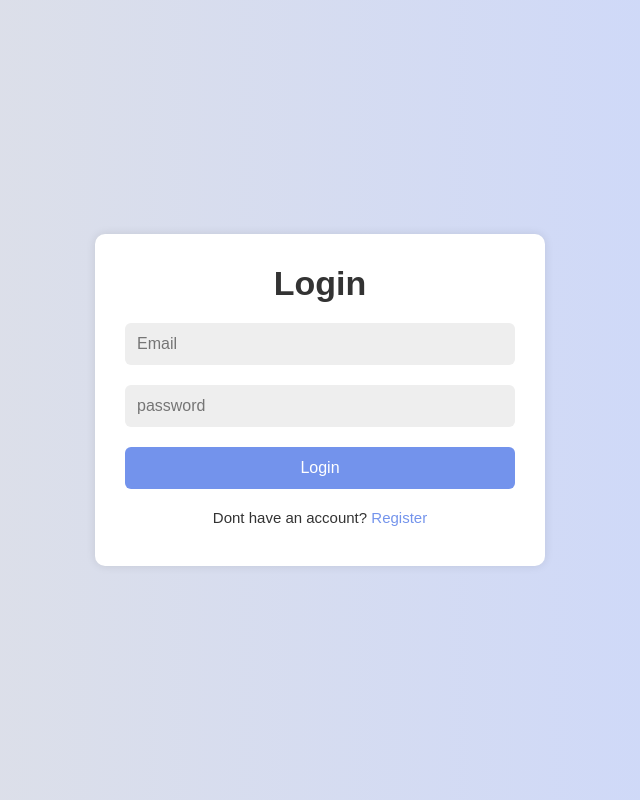
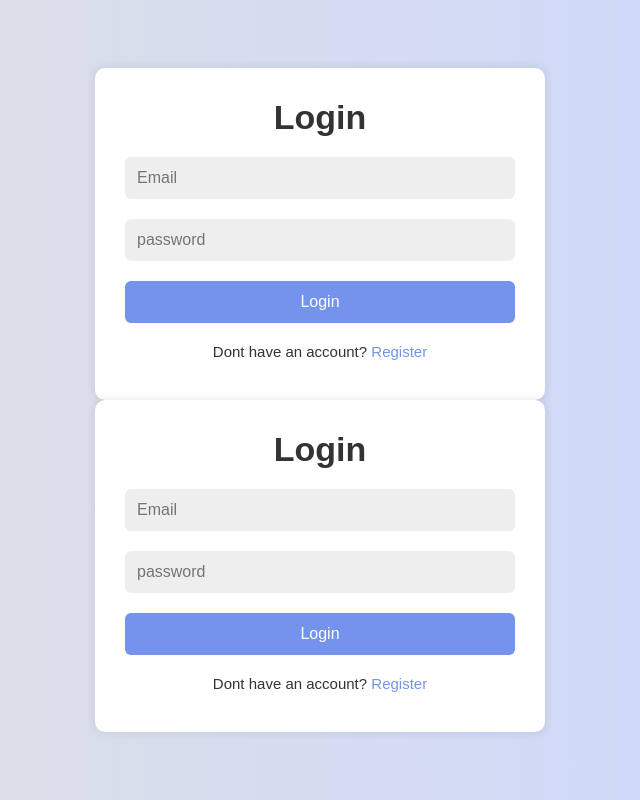
Before and after one commit to Odraes/VisitLog, a Flask app: template templates/auth/login.html in a window 1280 px wide. Shown: the whole page, without its empty margins (320-960 px from the left). Run offline with Flask 3, Linux system fonts and the light colour scheme; the template is opened without the code that fills it, so the values that code supplies are empty; some web fonts are replaced.

Commit message:
make register

```diff
--- a/templates/auth/login.html
+++ b/templates/auth/login.html
@@ -12,13 +12,26 @@
            <form action="">
 
                <h2>Login</h2>
-               <label for="email"></label><input type="email" name="email" id="email" placeholder="Email" required>
-               <label for="password"></label><input type="password" name="password" id="password" placeholder="password" required>
+               <label for="login-email"></label><input type="email" name="email" id="login-email" placeholder="Email" required>
+               <label for="login-email"></label><input type="password" name="password" id="login-password" placeholder="password" required>
                <button type="submit" name="login">Login</button>
 
                <p>Dont have an account? <a href="#">Register</a></p>
            </form>
        </div>
+        <div class="form-box" id="Register-form">
+           <form action="">
+
+               <h2>Login</h2>
+               <label for="register-email"></label><input type="remail" name="email" id="register-email" placeholder="Email" required>
+               <label for="register-password"></label><input type="password" name="password" id="register-password" placeholder="password" required>
+               <button type="submit" name="login">Login</button>
+
+               <p>Dont have an account? <a href="#">Register</a></p>
+           </form>
+       </div>
+
+
     </div>
 
 </body>
```
